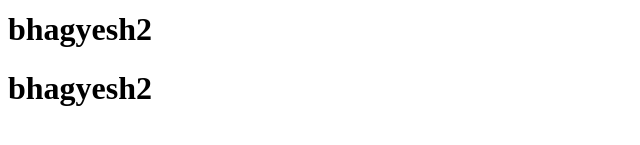
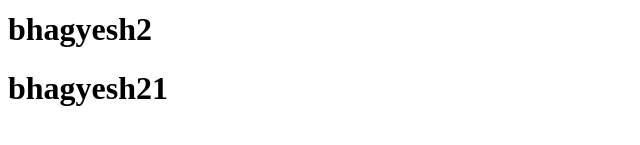
Before and after one commit to bbp-ui/bbp12, a plain HTML site: page index.html in a window 1280 px wide. Shown: the part 127-272 px from the top of the page, 0-640 px from the left. Drawn offline with Linux system fonts and the light colour scheme.

Commit message:
mu commit

```diff
--- a/index.html
+++ b/index.html
@@ -9,7 +9,7 @@
     <h1>bhagyesh2</h1>
     <h1>bhagyesh2</h1>
     <h1>bhagyesh2</h1>
-    <h1>bhagyesh2</h1>
+    <h1>bhagyesh21</h1>
 
 </body>
 </html>
```
